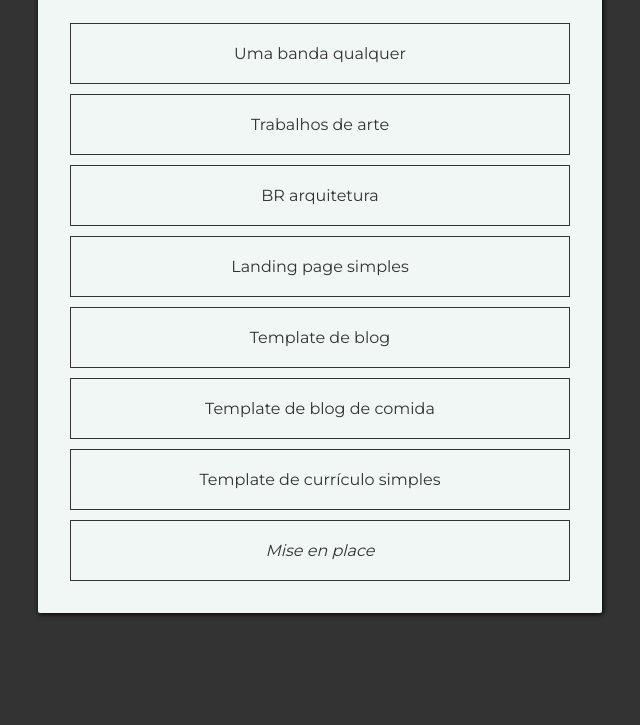
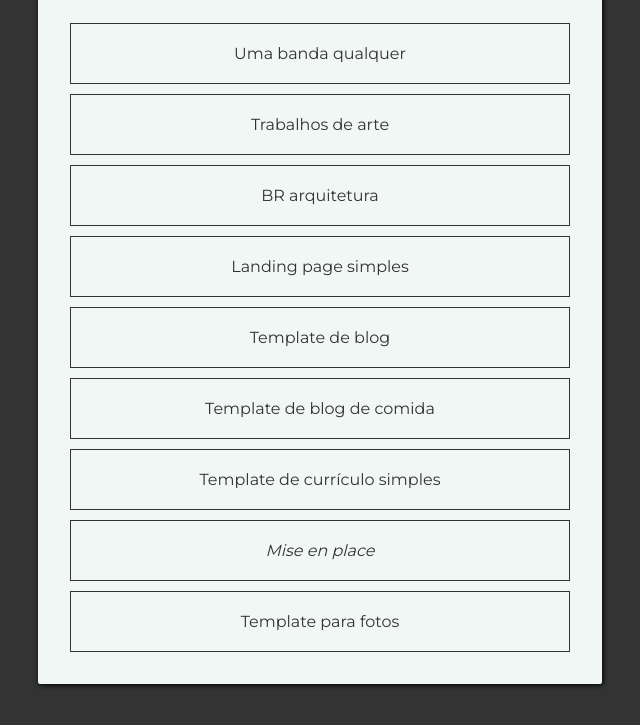
Before and after one commit to ewertonfrnc/ewertonfrnc.github.io, a plain HTML site: page index.html in a window 1280 px wide. Shown: the part 215-940 px from the top of the page, without its empty margins (320-960 px from the left). Before the commit the page ends 908 px from the top, so only its background shows below. Drawn offline with Linux system fonts and the light colour scheme.

Commit message:
Add files via upload

```diff
--- a/index.html
+++ b/index.html
@@ -26,6 +26,7 @@
       <a href="blog-comida/comida.html">Template de blog de comida</a>
       <a href="cv-template/cv-template.html">Template de currículo simples</a>
       <a href="miseenplace/miseenplace.html"><em>Mise en place</em></a>
+      <a href="photo-template/index.html">Template para fotos</a>
     </nav>
   </div>
 </body>
```
